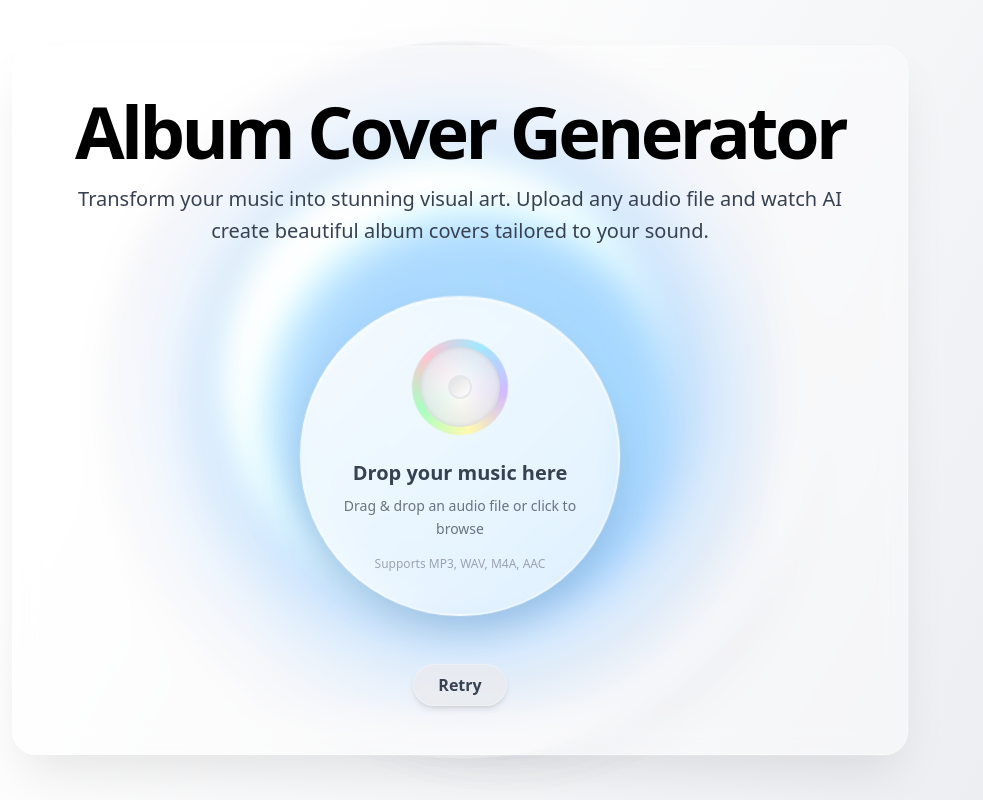
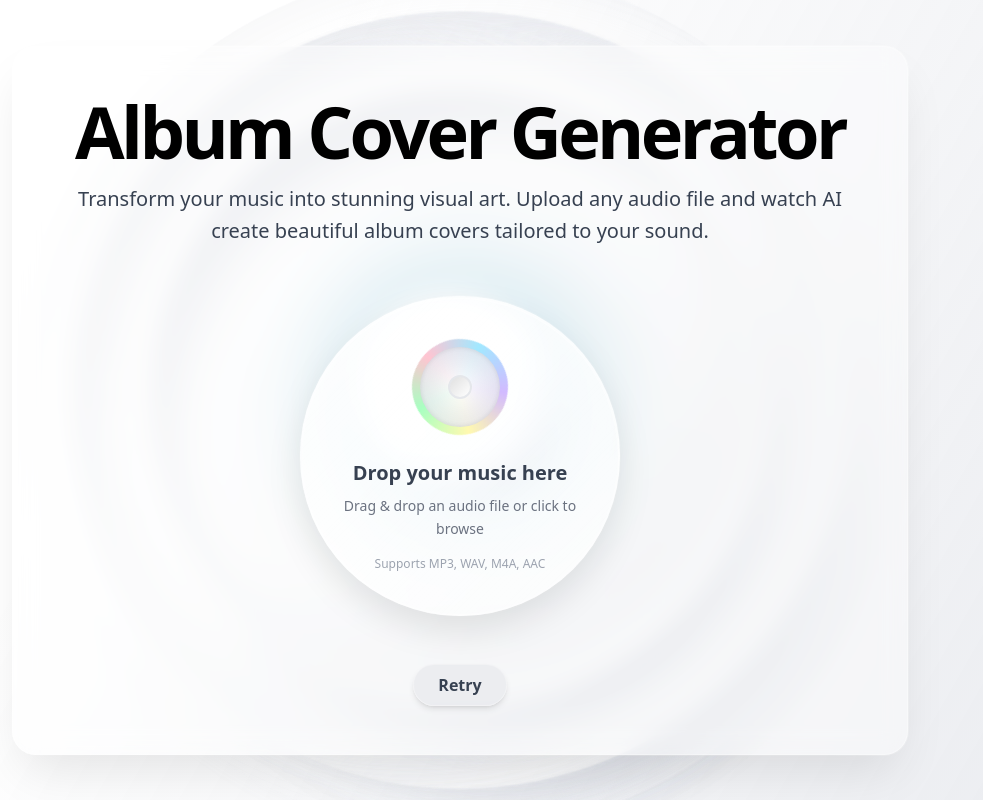
Before and after one commit to SpeedyGonzale5/ai-album-cover, a Next.js app: page / in a window 1280 px wide. Shown: the whole page, without its empty margins (180-1163 px from the left). Built offline with nearby package versions, Linux system fonts and the light colour scheme.

Commit message:
modified the middle button to have less waves and be more tamed

```diff
--- a/src/components/NeomorphicAura.css
+++ b/src/components/NeomorphicAura.css
@@ -1,4 +1,15 @@
-/* Neomorphic Aura Animation Styles */
+/* Advanced Neomorphic Audio Wave Animation */
+
+/* Color Variables */
+:root {
+  --body-color: #858fa7;
+  --light: #fbfbfb;
+  --white: #fff;
+  --dark: #858fa7;
+  --size: 170px;
+  --blue-light: rgba(135, 206, 250, 0.6);
+  --blue-mid: rgba(173, 216, 230, 0.4);
+}
 
 .neo {
   width: 100%;
@@ -17,38 +28,60 @@
   );
 }
 
+/* Enhanced Central Element */
 .neo-center {
   display: flex;
   align-items: center;
   justify-content: center;
-  width: 400px;
-  height: 400px;
+  width: var(--size);
+  height: var(--size);
   border-radius: 50%;
   position: relative;
   z-index: 10;
 
-  background: radial-gradient(
+  /* Enhanced 3D Neomorphic Background */
+  background:
+    radial-gradient(
       circle at 20% 20%,
-    rgba(100, 149, 237, 0.8) 25%,
-    rgba(70, 130, 180, 0.6)
+      rgba(255, 255, 255, 0.87) 25%,
+      rgba(133, 143, 167, 0.1)
     ),
     linear-gradient(
       120deg,
-    rgba(70, 130, 180, 0.6),
-    rgba(100, 149, 237, 0.4)
+      rgba(133, 143, 167, 0.1),
+      rgba(133, 143, 167, 0.27)
     );
 
+  /* Original Neomorphic Shadow System */
   box-shadow:
-    inset 15px 20px 50px -10px rgba(255, 255, 255, 0.9),
-    inset -25px -35px 15px -32px rgba(70, 130, 180, 0.3),
-    inset -25px -35px 50px -20px rgba(100, 149, 237, 0.2),
-    -15px -20px 30px -2px rgba(255, 255, 255, 0.8),
-    15px 25px 15px -18px rgba(70, 130, 180, 0.3),
-    15px 30px 40px -12px rgba(100, 149, 237, 0.2),
-    0 0 80px rgba(100, 149, 237, 0.4),
-    0 0 120px rgba(70, 130, 180, 0.3);
+    inset 10px 15px 40px -10px rgba(255, 255, 255, 1),
+    inset -20px -30px 12px -32px rgba(133, 143, 167, 0.4),
+    inset -20px -30px 40px -20px rgba(133, 143, 167, 0.27),
+    -10px -15px 17px -2px rgba(255, 255, 255, 1),
+    12px 18px 12px -18px rgba(133, 143, 167, 0.4),
+    12px 20px 20px -12px rgba(133, 143, 167, 0.27);
 
-  animation: CenterPulse 4s ease-in-out infinite;
+  animation: center-pulse 4s ease-in-out infinite;
+}
+
+/* Light Blue Aura Enhancement */
+.neo-center-glow {
+  position: absolute;
+  top: -30px;
+  left: -30px;
+  right: -30px;
+  bottom: -30px;
+  border-radius: 50%;
+  background: radial-gradient(
+    circle,
+    var(--blue-light) 0%,
+    var(--blue-mid) 30%,
+    rgba(135, 206, 250, 0.1) 60%,
+    transparent 100%
+  );
+  filter: blur(20px);
+  animation: aura-pulse 3s ease-in-out infinite alternate;
+  z-index: -1;
 }
 
 .neo-center:before {
@@ -71,79 +104,139 @@
   pointer-events: none;
   z-index: 1;
 
-  left: 5%;
-  top: 5%;
-  right: 5%;
-  bottom: 5%;
+  left: 10%;
+  top: 10%;
+  right: 10%;
+  bottom: 10%;
 
   border-radius: 50%;
-  filter: blur(20px);
+  filter: blur(12px);
 
   background: radial-gradient(
     circle at 75% 75%,
-    rgba(135, 206, 250, 0.9) 25%,
-    rgba(100, 149, 237, 0.6)
+    rgba(255, 255, 255, 0.87) 25%,
+    rgba(133, 143, 167, 0.27)
   );
 
   opacity: 0;
-
-  animation: NeoInnerShadowAnimation 2s ease infinite;
+  animation: neo-inner-shadow 1.5s ease infinite;
 }
 
-.neo-triangle {
-  position: relative;
-  z-index: 3;
-  color: rgba(255, 255, 255, 0.9);
+.neo-center-inner {
+  width: 100%;
+  height: 100%;
+  border-radius: 50%;
   display: flex;
   align-items: center;
   justify-content: center;
-  filter: drop-shadow(0 0 10px rgba(255, 255, 255, 0.8));
+  background: rgba(255, 255, 255, 0.05);
+  backdrop-filter: blur(5px);
+  position: relative;
+  z-index: 3;
 }
 
+.neo-logo {
+  position: relative;
+  z-index: 4;
+  color: rgba(133, 143, 167, 0.8);
+  display: flex;
+  align-items: center;
+  justify-content: center;
+}
+
+/* Simplified Neomorphic Wave System - Fewer, Slower Waves */
 .neo-waves {
   position: absolute;
   top: 50%;
   left: 50%;
-  width: 200px;
-  height: 200px;
-  transform: translate(-50%, -50%) scale(0.5);
+  width: 220px;
+  height: 220px;
+  transform: translate(-50%, -50%) scale(0.8);
+  border-radius: 50%;
+  opacity: 0;
+  animation: wave-main 12s linear infinite;
+}
+
+/* Background Waves - Starting Further Out */
+.neo-wave-background {
+  position: absolute;
+  top: 50%;
+  left: 50%;
+  width: 400px;
+  height: 400px;
+  transform: translate(-50%, -50%) scale(1);
+  border-radius: 50%;
+  opacity: 0;
+  animation: wave-main-background 15s linear infinite;
+  z-index: -1;
+}
+
+.neo-wave-background:before {
+  content: '';
+  position: absolute;
+  top: 50%;
+  left: 50%;
+  width: 100%;
+  height: 100%;
+  transform: translate(-50%, -50%) scale(1);
   border-radius: 50%;
 
-  opacity: 0;
+  /* Softer shadows for background waves */
+  box-shadow:
+    inset -10px -15px 15px -8px rgba(255, 255, 255, 0.8),
+    inset 10px 15px 15px -8px rgba(133, 143, 167, 0.3),
+    inset 8px 12px 15px -8px rgba(255, 255, 255, 0.8),
+    inset -15px -20px 10px -25px rgba(133, 143, 167, 0.3),
+    inset -15px -20px 30px -15px rgba(133, 143, 167, 0.2),
+    -8px -12px 15px -2px rgba(255, 255, 255, 0.8),
+    10px 15px 10px -15px rgba(133, 143, 167, 0.3),
+    10px 15px 18px -10px rgba(133, 143, 167, 0.15);
 
-  animation: WaveMainAnimation 24s linear infinite;
+  animation: wave-before-background 8s 0.2s linear infinite;
 }
 
-.neo-waves-2 {
-  animation-delay: 1.5s;
+.neo-wave-background:after {
+  content: '';
+  position: absolute;
+  top: 50%;
+  left: 50%;
+  width: 100%;
+  height: 100%;
+  transform: translate(-50%, -50%) scale(1);
+  border-radius: 50%;
+
+  /* Matching softer shadows */
+  box-shadow:
+    inset -10px -15px 15px -8px rgba(255, 255, 255, 0.8),
+    inset 10px 15px 15px -8px rgba(133, 143, 167, 0.3),
+    inset 8px 12px 15px -8px rgba(255, 255, 255, 0.8),
+    inset -15px -20px 10px -25px rgba(133, 143, 167, 0.3),
+    inset -15px -20px 30px -15px rgba(133, 143, 167, 0.2),
+    -8px -12px 15px -2px rgba(255, 255, 255, 0.8),
+    10px 15px 10px -15px rgba(133, 143, 167, 0.3),
+    10px 15px 18px -10px rgba(133, 143, 167, 0.15);
+
+  animation: wave-before-background -7.5s 4s linear infinite;
 }
 
-.neo-waves-3 {
+/* Primary Wave Variations with Slower, Longer Timing */
+.neo-wave-primary-1 {
+  animation-delay: 0s;
+}
+
+.neo-wave-primary-2 {
   animation-delay: 3s;
 }
 
-.neo-waves-4 {
-  animation-delay: 4.5s;
-}
-
-.neo-waves-5 {
+.neo-wave-primary-3 {
   animation-delay: 6s;
 }
 
-.neo-waves-6 {
-  animation-delay: 7.5s;
-  width: 400px;
-  height: 400px;
-  transform: translate(-50%, -50%) scale(1);
+.neo-wave-primary-4 {
+  animation-delay: 9s;
 }
 
-.neo-waves-7 {
-  animation-delay: 9s;
-  width: 600px;
-  height: 600px;
-  transform: translate(-50%, -50%) scale(1.5);
-}
-
+/* Original Neomorphic Wave Shadows */
 .neo-waves:before {
   content: '';
   position: absolute;
@@ -151,20 +244,21 @@
   left: 50%;
   width: 100%;
   height: 100%;
-  transform: translate(-50%, -50%) scale(0.5);
+  transform: translate(-50%, -50%) scale(1);
   border-radius: 50%;
 
+  /* Original Shadow System for 3D Effect */
   box-shadow:
     inset -14px -20px 20px -10px rgba(255, 255, 255, 1),
-    inset 14px 20px 20px -10px rgba(133, 143, 167, 0.15),
+    inset 14px 20px 20px -10px rgba(133, 143, 167, 0.4),
     inset 10px 15px 20px -10px rgba(255, 255, 255, 1),
-    inset -20px -30px 12px -32px rgba(133, 143, 167, 0.15),
-    inset -20px -30px 40px -20px rgba(133, 143, 167, 0.08),
+    inset -20px -30px 12px -32px rgba(133, 143, 167, 0.4),
+    inset -20px -30px 40px -20px rgba(133, 143, 167, 0.27),
     -10px -15px 17px -2px rgba(255, 255, 255, 1),
-    12px 18px 12px -18px rgba(133, 143, 167, 0.15),
-    12px 20px 20px -12px rgba(133, 143, 167, 0.05);
+    12px 18px 12px -18px rgba(133, 143, 167, 0.4),
+    12px 20px 20px -12px rgba(133, 143, 167, 0.17);
 
-  animation: WaveBeforeAnimation 12s 0.2s linear infinite;
+  animation: wave-before 6s 0.2s linear infinite;
 }
 
 .neo-waves:after {
@@ -174,94 +268,236 @@
   left: 50%;
   width: 100%;
   height: 100%;
-  transform: translate(-50%, -50%) scale(0.5);
+  transform: translate(-50%, -50%) scale(1);
   border-radius: 50%;
 
+  /* Matching Shadow System */
   box-shadow:
     inset -14px -20px 20px -10px rgba(255, 255, 255, 1),
-    inset 14px 20px 20px -10px rgba(133, 143, 167, 0.15),
+    inset 14px 20px 20px -10px rgba(133, 143, 167, 0.4),
     inset 10px 15px 20px -10px rgba(255, 255, 255, 1),
-    inset -20px -30px 12px -32px rgba(133, 143, 167, 0.15),
-    inset -20px -30px 40px -20px rgba(133, 143, 167, 0.08),
+    inset -20px -30px 12px -32px rgba(133, 143, 167, 0.4),
+    inset -20px -30px 40px -20px rgba(133, 143, 167, 0.27),
     -10px -15px 17px -2px rgba(255, 255, 255, 1),
-    12px 18px 12px -18px rgba(133, 143, 167, 0.15),
-    12px 20px 20px -12px rgba(133, 143, 167, 0.05);
+    12px 18px 12px -18px rgba(133, 143, 167, 0.4),
+    12px 20px 20px -12px rgba(133, 143, 167, 0.17);
 
-  animation: WaveBeforeAnimation -10s 6s linear infinite;
+  animation: wave-before -5.5s 3s linear infinite;
 }
 
-@keyframes CenterPulse {
+/* Enhanced Audio Visualization Layers */
+.audio-vis-circle {
+  position: absolute;
+  top: 50%;
+  left: 50%;
+  border-radius: 50%;
+  background: radial-gradient(
+    circle,
+    var(--blue-light) 0%,
+    var(--blue-mid) 40%,
+    transparent 70%
+  );
+  backdrop-filter: blur(8px);
+}
+
+.audio-vis-1 {
+  width: 200px;
+  height: 200px;
+  margin: -100px 0 0 -100px;
+  animation: audio-pulse 2s ease-in-out infinite;
+}
+
+.audio-vis-2 {
+  width: 320px;
+  height: 320px;
+  margin: -160px 0 0 -160px;
+  animation: audio-pulse 2s 0.5s ease-in-out infinite;
+}
+
+.audio-vis-3 {
+  width: 440px;
+  height: 440px;
+  margin: -220px 0 0 -220px;
+  animation: audio-pulse 2s 1s ease-in-out infinite;
+}
+
+.audio-vis-4 {
+  width: 560px;
+  height: 560px;
+  margin: -280px 0 0 -280px;
+  animation: audio-pulse 2s 1.5s ease-in-out infinite;
+}
+
+/* Gradient Glow Enhancements */
+.gradient-glow {
+  position: absolute;
+  top: 50%;
+  left: 50%;
+  border-radius: 50%;
+  filter: blur(25px);
+  pointer-events: none;
+}
+
+.glow-layer-1 {
+  width: 300px;
+  height: 300px;
+  margin: -150px 0 0 -150px;
+  background: radial-gradient(
+    circle,
+    var(--blue-light) 0%,
+    var(--blue-mid) 30%,
+    transparent 60%
+  );
+  animation: glow-sync 4s ease-in-out infinite;
+}
+
+.glow-layer-2 {
+  width: 500px;
+  height: 500px;
+  margin: -250px 0 0 -250px;
+  background: radial-gradient(
+    circle,
+    rgba(135, 206, 250, 0.4) 0%,
+    rgba(173, 216, 230, 0.2) 25%,
+    transparent 50%
+  );
+  animation: glow-sync 4s 1.3s ease-in-out infinite;
+}
+
+.glow-layer-3 {
+  width: 700px;
+  height: 700px;
+  margin: -350px 0 0 -350px;
+  background: radial-gradient(
+    circle,
+    rgba(135, 206, 250, 0.3) 0%,
+    rgba(173, 216, 230, 0.1) 20%,
+    transparent 40%
+  );
+  animation: glow-sync 4s 2.6s ease-in-out infinite;
+}
+
+/* Animation Keyframes */
+@keyframes center-pulse {
   0%, 100% {
     transform: scale(1);
-    filter: brightness(1) saturate(1);
-    box-shadow:
-      inset 15px 20px 50px -10px rgba(255, 255, 255, 0.9),
-      inset -25px -35px 15px -32px rgba(70, 130, 180, 0.3),
-      inset -25px -35px 50px -20px rgba(100, 149, 237, 0.2),
-      -15px -20px 30px -2px rgba(255, 255, 255, 0.8),
-      15px 25px 15px -18px rgba(70, 130, 180, 0.3),
-      15px 30px 40px -12px rgba(100, 149, 237, 0.2),
-      0 0 80px rgba(100, 149, 237, 0.4),
-      0 0 120px rgba(70, 130, 180, 0.3);
+    filter: brightness(1);
   }
   50% {
     transform: scale(1.05);
-    filter: brightness(1.3) saturate(1.2);
-    box-shadow:
-      inset 15px 20px 50px -10px rgba(255, 255, 255, 1),
-      inset -25px -35px 15px -32px rgba(70, 130, 180, 0.4),
-      inset -25px -35px 50px -20px rgba(100, 149, 237, 0.3),
-      -15px -20px 30px -2px rgba(255, 255, 255, 1),
-      15px 25px 15px -18px rgba(70, 130, 180, 0.4),
-      15px 30px 40px -12px rgba(100, 149, 237, 0.3),
-      0 0 120px rgba(100, 149, 237, 0.6),
-      0 0 160px rgba(70, 130, 180, 0.5);
+    filter: brightness(1.1);
   }
 }
 
-@keyframes NeoInnerShadowAnimation {
+@keyframes aura-pulse {
+  0% {
+    opacity: 0.4;
+    transform: scale(0.9);
+  }
+  100% {
+    opacity: 0.8;
+    transform: scale(1.2);
+  }
+}
+
+@keyframes neo-inner-shadow {
   0% { opacity: 0; }
-  50% { opacity: 0.8; }
+  50% { opacity: 1; }
   100% { opacity: 0; }
 }
 
-@keyframes WaveMainAnimation {
-  15% { opacity: 0.7; }
-  30% { opacity: 0.5; }
-  45% { opacity: 0.4; }
-  60% { opacity: 0.3; }
-  75% { opacity: 0.2; }
-  90% { opacity: 0.1; }
+@keyframes wave-main {
+  30% { opacity: 1; }
 }
 
-@keyframes WaveBeforeAnimation {
+@keyframes wave-before {
   0% {
     opacity: 0;
-    transform: translate(-50%, -50%) scale(0.5);
+    transform: translate(-50%, -50%) scale(0.8);
   }
   10% {
-    opacity: 0.8;
-  }
-  20% {
-    opacity: 0.6;
-  }
-  35% {
-    opacity: 0.5;
-  }
-  50% {
-    opacity: 0.4;
-  }
-  65% {
-    opacity: 0.3;
-  }
-  80% {
-    opacity: 0.2;
+    opacity: 0.7;
   }
   90% {
-    opacity: 0.1;
+    opacity: 0.3;
+    transform: translate(-50%, -50%) scale(4.5);
   }
   100% {
     opacity: 0;
-    transform: translate(-50%, -50%) scale(12);
+    transform: translate(-50%, -50%) scale(5);
   }
 }
+
+@keyframes wave-main-background {
+  25% { opacity: 0.6; }
+}
+
+@keyframes wave-before-background {
+  0% {
+    opacity: 0;
+    transform: translate(-50%, -50%) scale(1);
+  }
+  15% {
+    opacity: 0.4;
+  }
+  95% {
+    opacity: 0.15;
+    transform: translate(-50%, -50%) scale(5.5);
+  }
+  100% {
+    opacity: 0;
+    transform: translate(-50%, -50%) scale(6);
+  }
+}
+
+@keyframes audio-pulse {
+  0%, 100% {
+    opacity: 0.2;
+    transform: scale(0.9);
+  }
+  50% {
+    opacity: 0.6;
+    transform: scale(1.1);
+  }
+}
+
+@keyframes glow-sync {
+  0%, 100% {
+    opacity: 0.3;
+    transform: scale(0.8);
+  }
+  50% {
+    opacity: 0.7;
+    transform: scale(1.2);
+  }
+}
+
+/* Responsive Design */
+@media (max-width: 768px) {
+  :root {
+    --size: 140px;
+  }
+
+  .neo-logo svg {
+    width: 50px;
+    height: 50px;
+  }
+
+  .audio-vis-1 { width: 180px; height: 180px; margin: -90px 0 0 -90px; }
+  .audio-vis-2 { width: 280px; height: 280px; margin: -140px 0 0 -140px; }
+  .audio-vis-3 { width: 380px; height: 380px; margin: -190px 0 0 -190px; }
+  .audio-vis-4 { width: 480px; height: 480px; margin: -240px 0 0 -240px; }
+}
+
+/* Performance Optimizations */
+.neo-waves,
+.audio-vis-circle,
+.gradient-glow {
+  will-change: transform, opacity;
+  transform-origin: center;
+}
+
+.neo-center {
+  will-change: transform;
+  transform-origin: center;
+}
--- a/src/components/NeomorphicAura.jsx
+++ b/src/components/NeomorphicAura.jsx
@@ -4,26 +4,51 @@ import './NeomorphicAura.css';
 const NeomorphicAura = () => {
   return (
     <div className="neo">
+      {/* Central 3D Element with Glassmorphism */}
       <div className="neo-center">
-        {/* Triangle Logo */}
-        <div className="neo-triangle">
-          <svg width="40" height="40" viewBox="0 0 40 40" fill="none">
-            <path
-              d="M20 8L32 28H8L20 8Z"
-              fill="currentColor"
+        <div className="neo-center-glow"></div>
+        <div className="neo-center-inner">
+          <div className="neo-logo">
+            <svg
+              xmlns="http://www.w3.org/2000/svg"
+              width="60"
+              height="60"
+              viewBox="0 0 24 24"
+              fill="none"
               stroke="currentColor"
-              strokeWidth="1"
-            />
-          </svg>
+              strokeWidth="1.5"
+              strokeLinecap="round"
+              strokeLinejoin="round"
+            >
+              <path d="M9 18V5l12-2v13"/>
+              <circle cx="6" cy="18" r="3"/>
+              <circle cx="18" cy="16" r="3"/>
+            </svg>
+          </div>
         </div>
       </div>
-      <div className="neo-waves"></div>
-      <div className="neo-waves neo-waves-2"></div>
-      <div className="neo-waves neo-waves-3"></div>
-      <div className="neo-waves neo-waves-4"></div>
-      <div className="neo-waves neo-waves-5"></div>
-      <div className="neo-waves neo-waves-6"></div>
-      <div className="neo-waves neo-waves-7"></div>
+
+      {/* Background Waves - Behind the Card */}
+      <div className="neo-wave-background neo-wave-bg-1" style={{animationDelay: '0s'}}></div>
+      <div className="neo-wave-background neo-wave-bg-2" style={{animationDelay: '5s'}}></div>
+      <div className="neo-wave-background neo-wave-bg-3" style={{animationDelay: '10s'}}></div>
+
+      {/* Primary Ripple Waves - Starting Close to Center */}
+      <div className="neo-waves neo-wave-primary-1"></div>
+      <div className="neo-waves neo-wave-primary-2"></div>
+      <div className="neo-waves neo-wave-primary-3"></div>
+      <div className="neo-waves neo-wave-primary-4"></div>
+
+      {/* Audio Visualization Circles */}
+      <div className="audio-vis-circle audio-vis-1"></div>
+      <div className="audio-vis-circle audio-vis-2"></div>
+      <div className="audio-vis-circle audio-vis-3"></div>
+      <div className="audio-vis-circle audio-vis-4"></div>
+
+      {/* Gradient Glow Layers */}
+      <div className="gradient-glow glow-layer-1"></div>
+      <div className="gradient-glow glow-layer-2"></div>
+      <div className="gradient-glow glow-layer-3"></div>
     </div>
   );
 };
```
Lines whose indentation alone changed are shown as unchanged.
